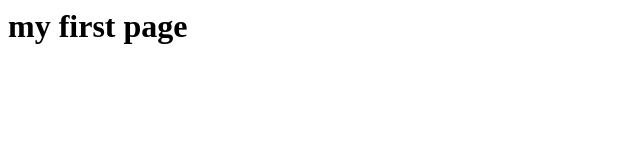
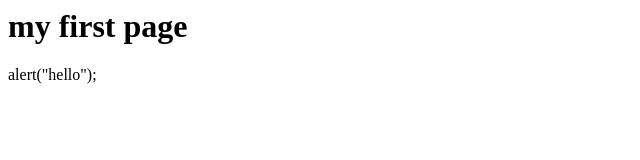
Before and after one commit to Ypromises/resume, a plain HTML site: page index.html in a window 1280 px wide. Shown: the full height of the page, 0-640 px from the left. Drawn offline with Linux system fonts and the light colour scheme.

Commit message:
update index.html

```diff
--- a/index.html
+++ b/index.html
@@ -1,5 +1,6 @@
 <html>
   <body>
     <h1>my first page</h1>
+		alert("hello");
   </body>
 </html>
```
